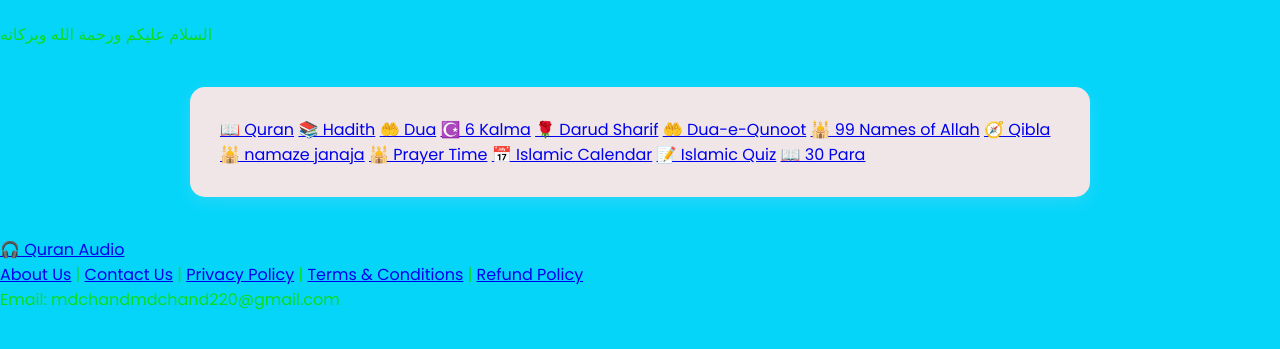
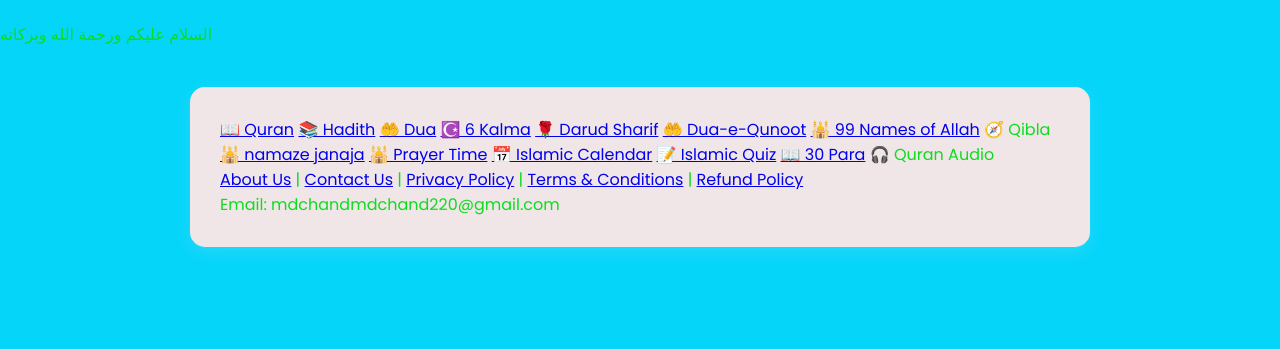
Before and after one commit to mdchandmdchand220-gif/sana-islamic, a plain HTML site: page index.html in a window 1280 px wide. Shown: the part 51-400 px from the top of the page. Drawn offline with Linux system fonts and the light colour scheme.

Commit message:
Add files via upload

```diff
--- a/index.html
+++ b/index.html
@@ -26,9 +26,9 @@
     <div class="container"> <a class="btn" href="quran.html">📖 Quran</a> <a class="btn" href="hadith.html">📚
             Hadith</a> <a class="btn" href="dua.html">🤲 Dua</a> <a class="btn" href="kalma.html">☪️ 6 Kalma</a> <a
             class="btn" href="darud.html">🌹 Darud Sharif</a> <a class="btn" href="duayequnud.html">🤲 Dua-e-Qunoot</a>
-        <a class="btn" href="allahki99nam.html">🕌 99 Names of Allah</a> <a class="btn" href="qibla.html">🧭 Qibla<a class="btn" href="namaze janaja.html"> 🕌 namaze janaja</a>
+        <a class="btn" href="allahki99nam.html">🕌 99 Names of Allah</a> <a class="btn" href="qibla.html"></a>🧭 Qibla<a class="btn" href="namaze janaja.html"> 🕌 namaze janaja</a>
         <a class="btn" href="prayertime.html">🕌 Prayer Time</a> <a class="btn" href="calendar.html">📅 Islamic
-            Calendar</a> <a class="btn" href="quiz.html">📝 Islamic Quiz</a> <a class="btn" href="parah.html">📖 30 Para</a> </div><a href="quran-audio.html">🎧 Quran Audio</a>
+            Calendar</a> <a class="btn" href="quiz.html">📝 Islamic Quiz</a> <a class="btn" href="parah.html">📖 30 Para</a> <a class="btn" href="quran-audio.html"></a>🎧 Quran Audio</a>
   <footer>
   <a href="about.html">About Us</a> |
   <a href="contact.html">Contact Us</a> |
```
